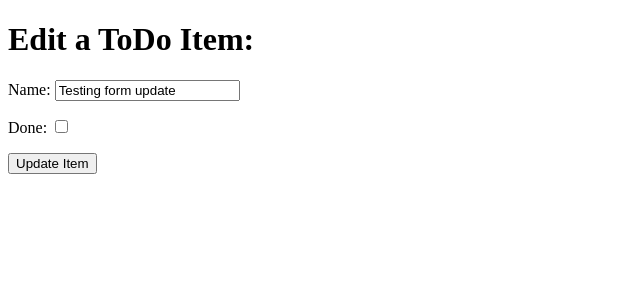
After one commit to kencormican/ci-django-todo-project, a Django app: page /edit/3 in a window 1280 px wide. The commit adds this page. Shown: the top 300 px of the page, without its empty margins (0-640 px from the left). Run offline with Django 3.2, Linux system fonts and the light colour scheme; data comes from the database, SQL or seed files in the repository; both versions use the stored data as it was after the commit.

Commit message:
Form wired up to django and Edit Lesson Code added

```diff
--- a/django_todo/urls.py
+++ b/django_todo/urls.py
@@ -15,10 +15,11 @@ Including another URLconf
 """
 from django.contrib import admin
 from django.urls import path
-from todo.views import get_todo_list, add_item
+from todo.views import get_todo_list, add_item, edit_item
 
 urlpatterns = [
     path('admin/', admin.site.urls),
     path('', get_todo_list, name='get_todo_list'),
-    path('add', add_item, name='add')
+    path('add', add_item, name='add'),
+    path('edit/<item_id>', edit_item, name='edit')
 ]
--- /dev/null
+++ b/todo/templates/todo/edit_item.html
@@ -0,0 +1,27 @@
+<!DOCTYPE html>
+<html lang="en">
+
+<head>
+    <meta charset="UTF-8">
+    <meta name="viewport" content="width=device-width, initial-scale=1.0">
+    <title>Document</title>
+</head>
+
+<body>
+
+    <h1>Edit a ToDo Item:</h1>
+    <form method="POST">
+
+        {% csrf_token %}
+        {{ form.as_p }}
+
+        <div>
+            <p>
+                <button type="submit">Update Item</button>
+            </p>
+        </div>
+
+    </form>
+</body>
+
+</html>
--- a/todo/views.py
+++ b/todo/views.py
@@ -1,4 +1,4 @@
-from django.shortcuts import render, redirect
+from django.shortcuts import render, redirect, get_object_or_404
 from .models import Item
 from .forms import ItemForm
 
@@ -25,3 +25,19 @@ def add_item(request):
     }
 
     return render(request, "todo/add_item.html", context)
+
+
+def edit_item(request, item_id):
+    item = get_object_or_404(Item, id=item_id)
+    if request.method == "POST":
+        form = ItemForm(request.POST, instance=item)
+        if form.is_valid():
+            form.save()
+            return redirect('get_todo_list')
+
+    form = ItemForm(instance=item)
+    context = {
+        "form": form
+    }
+
+    return render(request, "todo/edit_item.html", context)
```
Also changed, not shown: todo/templates/todo/todo_list.html (+7 -0 lines), db.sqlite3.
